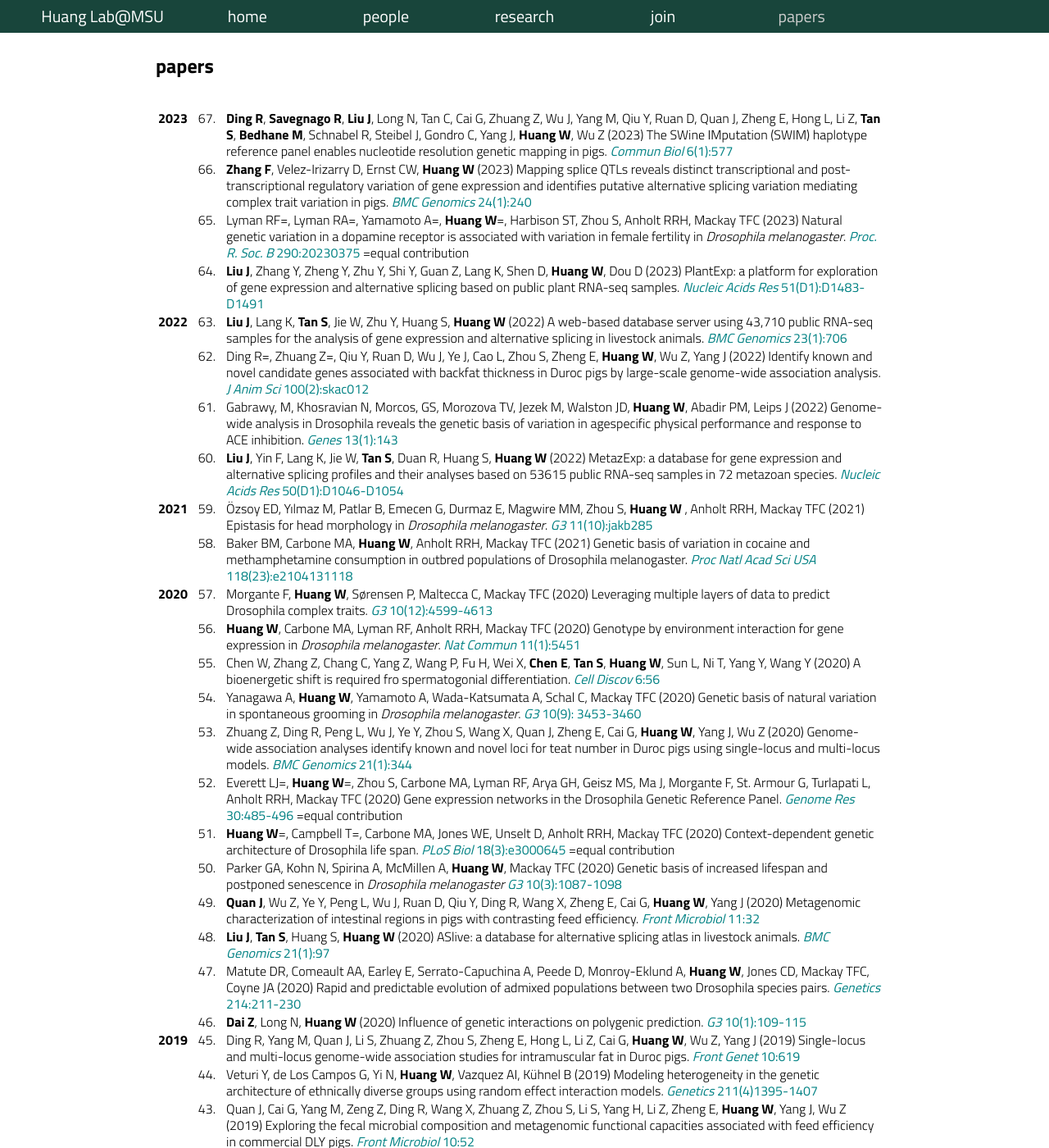
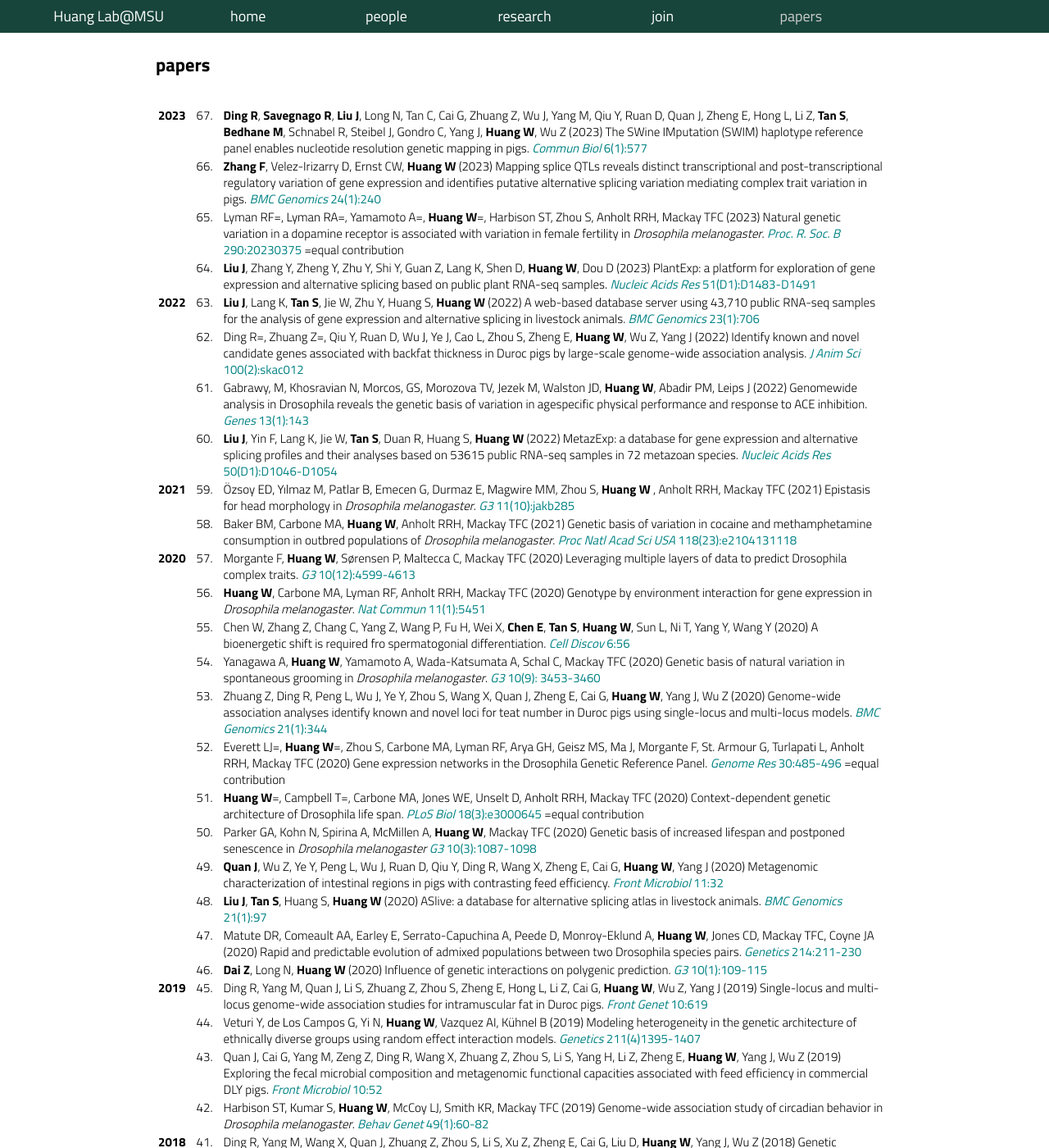
Before and after one commit to qgg-lab/qgg-lab.github.io, a Jekyll site: the page built from _pages/publications.md, in a window 1280 px wide and 1400 px high. Shown: the whole window at 82% size. Built offline with Jekyll 4.4.1, drawn with Linux system fonts in a browser that asks for light colours; some web fonts are replaced.

Commit message:
font change

```diff
--- a/_pages/publications.md
+++ b/_pages/publications.md
@@ -19,7 +19,7 @@ active: publications
 | |61. | Gabrawy, M, Khosravian N, Morcos, GS, Morozova TV, Jezek M, Walston JD, <b>Huang W</b>, Abadir PM, Leips J (2022) Genome­wide analysis in Drosophila reveals the genetic basis of variation in age­specific physical performance and response to ACE inhibition. <a href="https://pubmed.ncbi.nlm.nih.gov/35052483/" target="_blank"><i>Genes</i> 13(1):143</a>|
 | |60. | <b>Liu J</b>, Yin F, Lang K, Jie W, <b>Tan S</b>, Duan R, Huang S, <b>Huang W</b> (2022) MetazExp: a database for gene expression and alternative splicing profiles and their analyses based on 53615 public RNA-seq samples in 72 metazoan species. <a href="https://pubmed.ncbi.nlm.nih.gov/34718719/" target="_blank"><i>Nucleic Acids Res</i> 50(D1):D1046-D1054</a>|
 | <b>2021</b> | 59. | Özsoy ED, Yılmaz M, Patlar B, Emecen G, Durmaz E, Magwire MM, Zhou S, <b>Huang W </b>, Anholt RRH, Mackay TFC (2021) Epistasis for head morphology in <i>Drosophila melanogaster</i>. <a href="https://pubmed.ncbi.nlm.nih.gov/34568933/" target="_blank"><i>G3</i> 11(10):jakb285</a>|
-| | 58. | Baker BM, Carbone MA, <b>Huang W</b>, Anholt RRH, Mackay TFC (2021) Genetic basis of variation in cocaine and methamphetamine consumption in outbred populations of Drosophila melanogaster. <a href="https://pubmed.ncbi.nlm.nih.gov/34074789/" target="_blank"><i>Proc Natl Acad Sci USA</i> 118(23):e2104131118 </a>|
+| | 58. | Baker BM, Carbone MA, <b>Huang W</b>, Anholt RRH, Mackay TFC (2021) Genetic basis of variation in cocaine and methamphetamine consumption in outbred populations of <i>Drosophila melanogaster</i>. <a href="https://pubmed.ncbi.nlm.nih.gov/34074789/" target="_blank"><i>Proc Natl Acad Sci USA</i> 118(23):e2104131118 </a>|
 | <b>2020</b> | 57. | Morgante F, <b>Huang W</b>, Sørensen P, Maltecca C, Mackay TFC (2020) Leveraging multiple layers of data to predict Drosophila complex traits. <a href="https://pubmed.ncbi.nlm.nih.gov/33106232/" target="_blank"><i>G3</i> 10(12):4599-4613</a> |
 | | 56. | <b>Huang W</b>, Carbone MA, Lyman RF, Anholt RRH, Mackay TFC (2020) Genotype by environment interaction for gene expression in <i>Drosophila melanogaster</i>. <a href="https://pubmed.ncbi.nlm.nih.gov/33116142" target="_blank"><i>Nat Commun</i> 11(1):5451 </a>|
 | | 55. | Chen W, Zhang Z, Chang C, Yang Z, Wang P, Fu H, Wei X, <b>Chen E</b>, <b>Tan S</b>, <b>Huang W</b>, Sun L, Ni T, Yang Y, Wang Y (2020) A bioenergetic shift is required fro spermatogonial differentiation. <a href="https://pubmed.ncbi.nlm.nih.gov/32864161" target="_blank"><i>Cell Discov</i> 6:56</a> |
--- a/css/minimal.css
+++ b/css/minimal.css
@@ -8,7 +8,7 @@ html {
 }
 
 body {
-  font: 16px Avenir, "Titillium Web", Ubuntu, Lato, "Lucida Grande", "Helvetica Neue", Helvetica, Arial, sans-serif;
+  font: 15px "Titillium Web", Avenir, Ubuntu, Lato, "Lucida Grande", "Helvetica Neue", Helvetica, Arial, sans-serif;
   color: black;
   font-weight: 300;
   line-height: 20px;
@@ -31,7 +31,7 @@ a:hover {
 ul.logo {
   position: fixed;
   width: 200px;
-  font-size: 20px;
+  font-size: 18px;
   background-color: #18453b;
   color: #fff;
   text-align: right;
@@ -56,7 +56,7 @@ ul.logo li {
 ul.icon {
   position: fixed;
   width: 200px;
-  font-size: 20px;
+  font-size: 18px;
   background-color: #18453b;
   color: #fff;
   text-align: right;
@@ -82,7 +82,7 @@ ul.icon li {
 ul.nav {
   position: fixed;
   background-color: #18453b;
-  font-size: 20px;
+  font-size: 18px;
   color: #fff;
   text-align: center;
   line-height: 40px;
```
